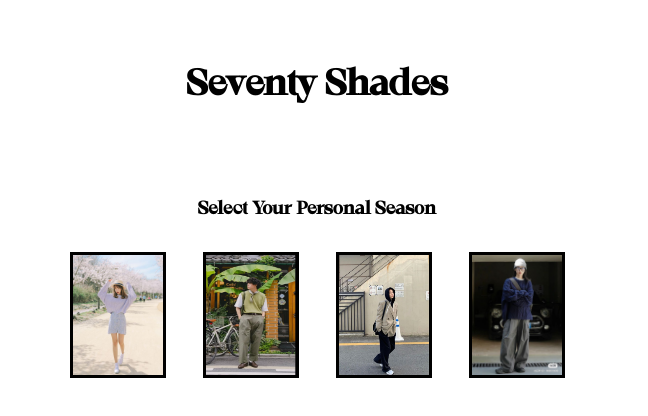
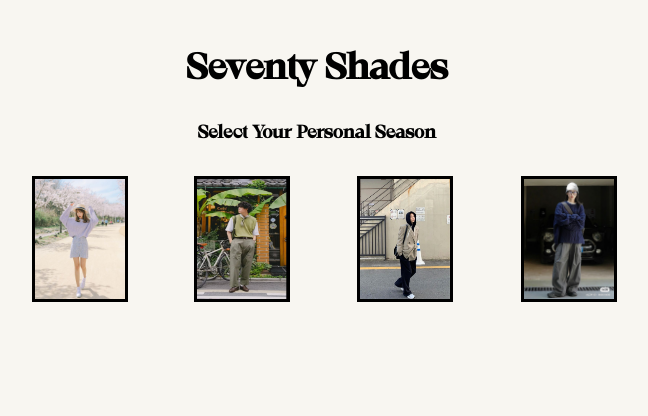
Before and after one commit to KdotJo/SeventyShades, a React (Vite) app: page / in a window 1280 px wide. Shown: the top 416 px of the page, without its empty margins (323-971 px from the left). Built offline with nearby package versions, Linux system fonts and the light colour scheme; a web font is replaced by a local one.

Commit message:
Finally starting to figure out the navigation between different pages

```diff
--- a/package.json
+++ b/package.json
@@ -12,7 +12,8 @@
   "dependencies": {
     "bootstrap": "^5.3.3",
     "react": "^18.3.1",
-    "react-dom": "^18.3.1"
+    "react-dom": "^18.3.1",
+    "react-router-dom": "^7.0.1"
   },
   "devDependencies": {
     "@eslint/js": "^9.13.0",
--- a/src/App.css
+++ b/src/App.css
@@ -14,6 +14,7 @@ body {
   font-size: 27px;
   font-weight: 700;
   text-align: center;
+  background-color: #f8f6f1;
 }
 
 body div{
@@ -56,6 +57,7 @@ nav button {
     transition: all .3s ease-in-out;
     user-select: none;
     width: 8rem;
+    height: 3.5em;
     margin-bottom: 1pc;
 
       &:hover {
@@ -98,8 +100,8 @@ div button{
     }
 
 img.Spring {
-    margin-left: 18.5px;
-    margin-right: 18.5px;
+    margin-left: 34px;
+    margin-right: 33px;
     margin-bottom: 1pc;
     float:left;
     border: #000;
@@ -107,8 +109,8 @@ img.Spring {
 }
 
 img.Summer {
-    margin-left: 18.5px;
-    margin-right: 18.5px;
+    margin-left: 33px;
+    margin-right: 33px;
     margin-bottom: 1pc;
     float:left;
     border: #000;
@@ -116,8 +118,8 @@ img.Summer {
 }
 
 img.Fall {
-    margin-left: 18.5px;
-    margin-right: 18.5px;
+    margin-left: 34px;
+    margin-right: 34px;
     margin-bottom: 1pc;
     float:left;
     border: #000;
@@ -125,7 +127,7 @@ img.Fall {
 }
 
 img.Winter {
-    margin-left: 18.5px;
+    margin-left: 34px;
     margin-right: 18.5px;
     margin-bottom: 1pc;
     float:left;
--- a/src/App.jsx
+++ b/src/App.jsx
@@ -3,10 +3,11 @@ import spring from "./images/Spring.jpg";
 import summer from "./images/Summer.jpg";
 import fall from "./images/Fall.jpg";
 import winter from "./images/Winter.jpg";
+import Spring from "./Pages/Spring";
+import { useNavigate } from "react-router-dom";
 import "./App.css";
 
 function App() {
-
   return (
     <>
       <h1>Seventy Shades</h1>
--- a/src/Pages/Fall.jsx
+++ b/src/Pages/Fall.jsx
@@ -6,12 +6,10 @@ function Fall() {
         <h1>
         Fall Shades
         </h1>
-        <body>
             <main>
                 <button>Warm Tone</button>
                 <button>Cool Tone</button>
             </main>
-        </body>
         </>
     )
 }
--- a/src/Pages/Spring.jsx
+++ b/src/Pages/Spring.jsx
@@ -5,12 +5,10 @@ function Spring() {
     return (
     <>
       <h1>Spring Shades</h1>
-      <body>
         <main>
           <button>Warm Tone</button>
           <button>Cool Tone</button>
         </main>
-      </body>
     </>
   );
 }
--- a/src/Pages/Summer.jsx
+++ b/src/Pages/Summer.jsx
@@ -6,12 +6,10 @@ function Summer () {
         <h1>
         Summer Shades
         </h1>
-        <body>
             <main>
                 <button>Warm Tone</button>
                 <button>Cool Tone</button>
             </main>
-        </body>
         </>
     )
 }
--- /dev/null
+++ b/src/Pages/Testing.jsx
@@ -0,0 +1,10 @@
+
+
+function Blog() {
+    return (
+        <button>blog</button>
+
+    )
+}
+
+export default Blog
--- a/src/Pages/Winter.jsx
+++ b/src/Pages/Winter.jsx
@@ -1,16 +1,14 @@
-import "/.Seasons.css"
+import "./Seasons.css"
 
 function Winter () {
     <>
     <h1>
         Winter Shades
     </h1>
-    <body>
         <main>
             <button>Warm Tone</button>
             <button>Cool Tone</button>
         </main>
-    </body>
     </>
 }
 
--- a/src/main.jsx
+++ b/src/main.jsx
@@ -2,9 +2,22 @@ import { StrictMode } from "react";
 import { createRoot } from "react-dom/client";
 import './App.css'
 import App from "./App.jsx";
+import Testing from "./Pages/Testing.jsx"
+import { createBrowserRouter, RouterProvider, Route, } from "react-router-dom";
+
+const router = createBrowserRouter([
+  {
+    path: "/",
+    element: <App/>,
+  },
+  {
+    path: "blog",
+    element: <Testing/>,
+  },
+]);
 
 createRoot(document.getElementById("root")).render(
   <StrictMode>
-    <App />
+   <RouterProvider router={router} />
   </StrictMode>
 );
```
Also changed, not shown: src/Components/SpringButton.jsx (added, +9 -0 lines), 1 other file (tests, documents, lock files or other folders).
